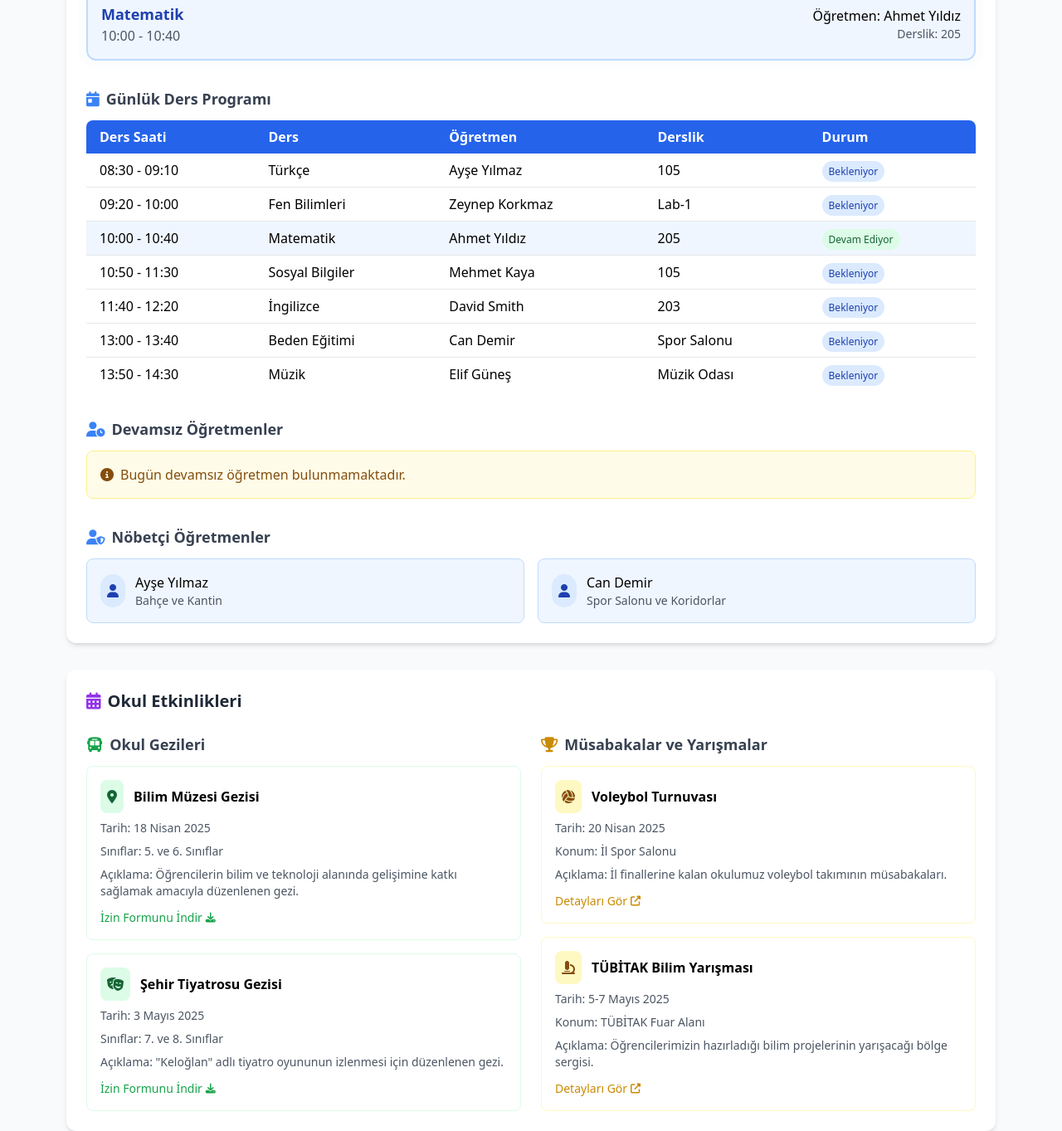
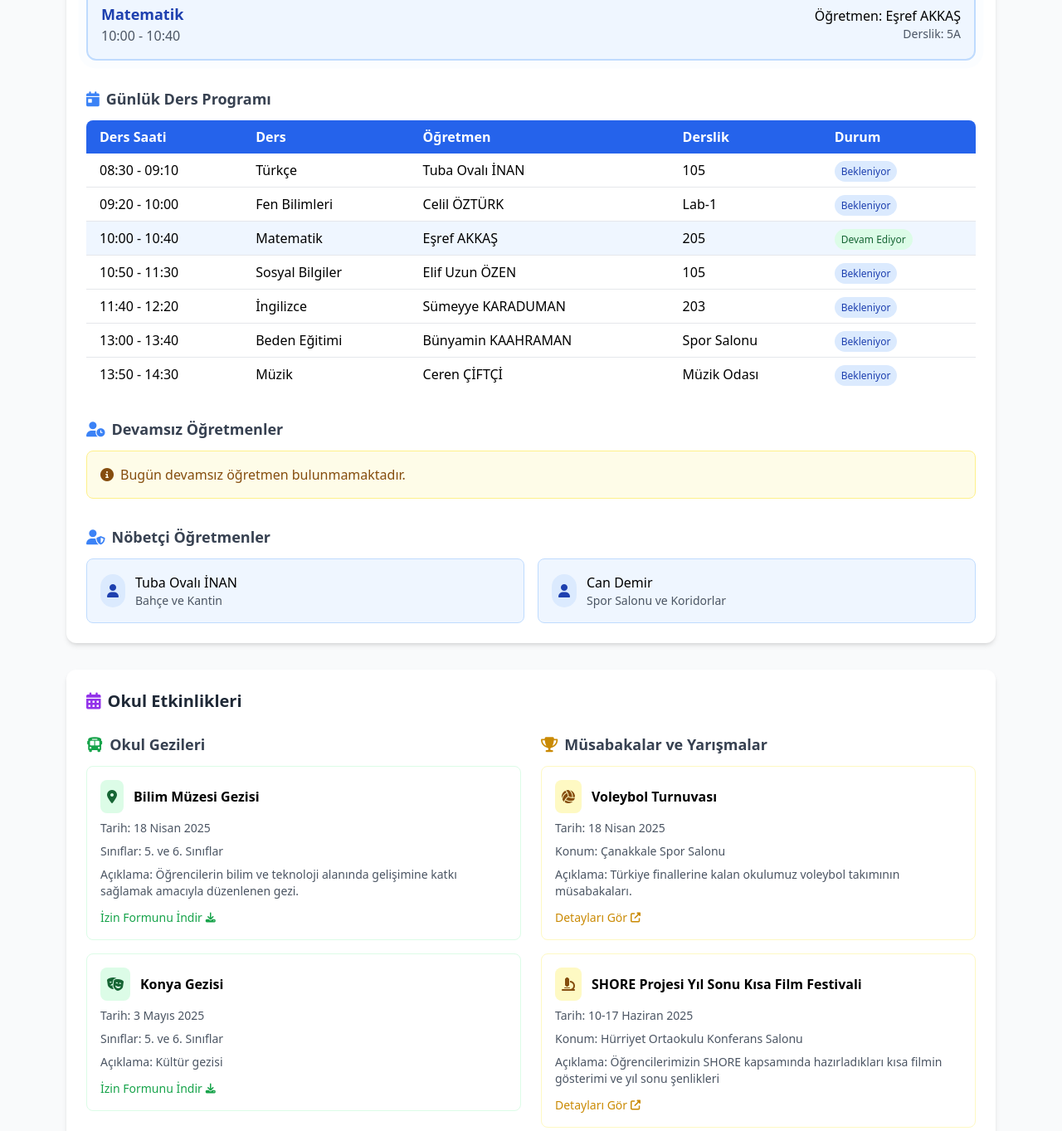
Before and after one commit to teachersedef81/school-chart1, a plain HTML site: page index.html in a window 1280 px wide. Shown: the part 985-2348 px from the top of the page at 83% size. Drawn offline with nearby package versions, Linux system fonts and the light colour scheme.

Commit message:
js update

```diff
--- a/index.html
+++ b/index.html
@@ -16,7 +16,7 @@
             <div class="flex justify-between items-center">
                 <div>
                     <h1 class="text-3xl font-bold text-blue-800">Okul Bilgi Portalı</h1>
-                    <p class="text-gray-600">Veli girişi - Anlık okul bilgileri</p>
+                    <p class="text-gray-600">Veli Bilgilendirme Portalı</p>
                 </div>
                 <div class="flex items-center space-x-4">
                     <div class="relative" id="notificationContainer">
@@ -37,7 +37,7 @@
                                         </div>
                                         <div class="ml-3">
                                             <p class="text-sm font-medium text-gray-800">Voleybol Turnuvası</p>
-                                            <p class="text-xs text-gray-500">Okulumuz voleybol takımı il finallerine katılmaya hak kazandı.</p>
+                                            <p class="text-xs text-gray-500">Okulumuz voleybol takımı TÜrkiye finallerine katılmaya hak kazandı.</p>
                                             <p class="text-xs text-gray-400 mt-1">2 saat önce</p>
                                         </div>
                                     </div>
@@ -175,11 +175,11 @@
                                 <div class="bg-green-100 text-green-800 p-2 rounded-lg mr-3">
                                     <i class="fas fa-theater-masks"></i>
                                 </div>
-                                <h4 class="font-semibold">Şehir Tiyatrosu Gezisi</h4>
+                                <h4 class="font-semibold">Konya Gezisi</h4>
                             </div>
                             <p class="text-sm text-gray-600 mb-2">Tarih: 3 Mayıs 2025</p>
-                            <p class="text-sm text-gray-600 mb-2">Sınıflar: 7. ve 8. Sınıflar</p>
-                            <p class="text-sm text-gray-600 mb-3">Açıklama: "Keloğlan" adlı tiyatro oyununun izlenmesi için düzenlenen gezi.</p>
+                            <p class="text-sm text-gray-600 mb-2">Sınıflar: 5. ve 6. Sınıflar</p>
+                            <p class="text-sm text-gray-600 mb-3">Açıklama: Kültür gezisi</p>
                             <a href="#" class="text-green-600 text-sm font-medium flex items-center">
                                 İzin Formunu İndir <i class="fas fa-download ml-1 text-xs"></i>
                             </a>
@@ -201,9 +201,9 @@
                                 </div>
                                 <h4 class="font-semibold">Voleybol Turnuvası</h4>
                             </div>
-                            <p class="text-sm text-gray-600 mb-2">Tarih: 20 Nisan 2025</p>
-                            <p class="text-sm text-gray-600 mb-2">Konum: İl Spor Salonu</p>
-                            <p class="text-sm text-gray-600 mb-3">Açıklama: İl finallerine kalan okulumuz voleybol takımının müsabakaları.</p>
+                            <p class="text-sm text-gray-600 mb-2">Tarih: 18 Nisan 2025</p>
+                            <p class="text-sm text-gray-600 mb-2">Konum: Çanakkale Spor Salonu</p>
+                            <p class="text-sm text-gray-600 mb-3">Açıklama: Türkiye finallerine kalan okulumuz voleybol takımının müsabakaları.</p>
                             <a href="#" class="text-yellow-600 text-sm font-medium flex items-center">
                                 Detayları Gör <i class="fas fa-external-link-alt ml-1 text-xs"></i>
                             </a>
@@ -213,11 +213,11 @@
                                 <div class="bg-yellow-100 text-yellow-800 p-2 rounded-lg mr-3">
                                     <i class="fas fa-microscope"></i>
                                 </div>
-                                <h4 class="font-semibold">TÜBİTAK Bilim Yarışması</h4>
+                                <h4 class="font-semibold">SHORE Projesi Yıl Sonu Kısa Film Festivali</h4>
                             </div>
-                            <p class="text-sm text-gray-600 mb-2">Tarih: 5-7 Mayıs 2025</p>
-                            <p class="text-sm text-gray-600 mb-2">Konum: TÜBİTAK Fuar Alanı</p>
-                            <p class="text-sm text-gray-600 mb-3">Açıklama: Öğrencilerimizin hazırladığı bilim projelerinin yarışacağı bölge sergisi.</p>
+                            <p class="text-sm text-gray-600 mb-2">Tarih: 10-17 Haziran 2025</p>
+                            <p class="text-sm text-gray-600 mb-2">Konum: Hürriyet Ortaokulu Konferans Salonu</p>
+                            <p class="text-sm text-gray-600 mb-3">Açıklama: Öğrencilerimizin SHORE kapsamında hazırladıkları kısa filmin gösterimi ve yıl sonu şenlikleri</p>
                             <a href="#" class="text-yellow-600 text-sm font-medium flex items-center">
                                 Detayları Gör <i class="fas fa-external-link-alt ml-1 text-xs"></i>
                             </a>
@@ -301,8 +301,8 @@
                             <div class="text-gray-600" id="currentLessonTime">10:00 - 10:40</div>
                         </div>
                         <div class="text-right">
-                            <div class="font-medium" id="currentTeacher">Öğretmen: Ahmet Yıldız</div>
-                            <div class="text-sm text-gray-600" id="currentClassroom">Derslik: 205</div>
+                            <div class="font-medium" id="currentTeacher">Öğretmen: Eşref AKKAŞ</div>
+                            <div class="text-sm text-gray-600" id="currentClassroom">Derslik: 8D</div>
                         </div>
                     </div>
                 </div>
@@ -364,7 +364,7 @@
         <div class="class-card bg-gradient-to-br from-blue-50 to-blue-100 border border-blue-200 rounded-lg p-4 text-center cursor-pointer transition-all duration-300 relative overflow-hidden">
             <div class="absolute -top-10 -right-10 w-20 h-20 rounded-full bg-blue-500 opacity-10"></div>
             <div class="text-3xl font-bold text-blue-800 mb-2 class-name">5A</div>
-            <div class="text-sm text-gray-600 mb-3 teacher-name">Sınıf Öğretmeni: Ayşe Yılmaz</div>
+            <div class="text-sm text-gray-600 mb-3 teacher-name">Sınıf Öğretmeni: Mustafa TOPCAN</div>
             <div class="text-xs bg-blue-200 text-blue-800 py-1 px-2 rounded-full inline-block current-lesson">
                 <i class="fas fa-book-open mr-1"></i>
                 <span>Şu an: Matematik</span>
--- a/scripts.js
+++ b/scripts.js
@@ -1,45 +1,45 @@
  // Sample data for classes (extended)
         const classData = {
             '5A': {
-                homeroomTeacher: 'Ayşe Yılmaz',
+                homeroomTeacher: 'Mustafa TOPCAN',
                 currentLesson: {
                     name: 'Matematik',
                     time: '10:00 - 10:40',
-                    teacher: 'Ahmet Yıldız',
-                    classroom: '205'
+                    teacher: 'Eşref AKKAŞ',
+                    classroom: '5A'
                 },
                 schedule: [
-                    { time: '08:30 - 09:10', subject: 'Türkçe', teacher: 'Ayşe Yılmaz', classroom: '105', status: 'normal' },
-                    { time: '09:20 - 10:00', subject: 'Fen Bilimleri', teacher: 'Zeynep Korkmaz', classroom: 'Lab-1', status: 'normal' },
-                    { time: '10:00 - 10:40', subject: 'Matematik', teacher: 'Ahmet Yıldız', classroom: '205', status: 'current' },
-                    { time: '10:50 - 11:30', subject: 'Sosyal Bilgiler', teacher: 'Mehmet Kaya', classroom: '105', status: 'upcoming' },
-                    { time: '11:40 - 12:20', subject: 'İngilizce', teacher: 'David Smith', classroom: '203', status: 'upcoming' },
-                    { time: '13:00 - 13:40', subject: 'Beden Eğitimi', teacher: 'Can Demir', classroom: 'Spor Salonu', status: 'upcoming' },
-                    { time: '13:50 - 14:30', subject: 'Müzik', teacher: 'Elif Güneş', classroom: 'Müzik Odası', status: 'upcoming' }
+                    { time: '08:30 - 09:10', subject: 'Türkçe', teacher: 'Tuba Ovalı İNAN', classroom: '105', status: 'normal' },
+                    { time: '09:20 - 10:00', subject: 'Fen Bilimleri', teacher: 'Celil ÖZTÜRK', classroom: 'Lab-1', status: 'normal' },
+                    { time: '10:00 - 10:40', subject: 'Matematik', teacher: 'Eşref AKKAŞ', classroom: '205', status: 'current' },
+                    { time: '10:50 - 11:30', subject: 'Sosyal Bilgiler', teacher: 'Elif Uzun ÖZEN', classroom: '105', status: 'upcoming' },
+                    { time: '11:40 - 12:20', subject: 'İngilizce', teacher: 'Sümeyye KARADUMAN', classroom: '203', status: 'upcoming' },
+                    { time: '13:00 - 13:40', subject: 'Beden Eğitimi', teacher: 'Bünyamin KAAHRAMAN', classroom: 'Spor Salonu', status: 'upcoming' },
+                    { time: '13:50 - 14:30', subject: 'Müzik', teacher: 'Ceren ÇİFTÇİ', classroom: 'Müzik Odası', status: 'upcoming' }
                 ],
                 substitutes: [],
                 dutyTeachers: [
-                    { name: 'Ayşe Yılmaz', area: 'Bahçe ve Kantin' },
+                    { name: 'Tuba Ovalı İNAN', area: 'Bahçe ve Kantin' },
                     { name: 'Can Demir', area: 'Spor Salonu ve Koridorlar' }
                 ]
             },
             '5B': {
-                homeroomTeacher: 'Hasan Aydın',
+                homeroomTeacher: 'Cem ÖNCÜ',
                 currentLesson: {
                     name: 'Türkçe',
                     time: '10:00 - 10:40',
-                    teacher: 'Hasan Aydın',
+                    teacher: 'Vedat YÜKSEL',
                     classroom: '106'
                 },
                 schedule: [
-                    { time: '08:30 - 09:10', subject: 'Matematik', teacher: 'Ahmet Yıldız', classroom: '106', status: 'completed' },
-                    { time: '09:20 - 10:00', subject: 'Fen Bilimleri', teacher: 'Zeynep Korkmaz', classroom: 'Lab-1', status: 'completed' },
-                    { time: '10:00 - 10:40', subject: 'Türkçe', teacher: 'Hasan Uysal', classroom: '105', status: 'completed'},
-                    { time: '10:00 - 10:40', subject: 'Türkçe', teacher: 'Hasan Aydın', classroom: '106', status: 'current' },
-                    { time: '10:50 - 11:30', subject: 'İngilizce', teacher: 'David Smith', classroom: '203', status: 'upcoming' },
-                    { time: '11:40 - 12:20', subject: 'Sosyal Bilgiler', teacher: 'Mehmet Kaya', classroom: '106', status: 'upcoming' },
-                    { time: '13:00 - 13:40', subject: 'Görsel Sanatlar', teacher: 'Selin Tekin', classroom: 'Sanat Odası', status: 'upcoming' },
-                    { time: '13:50 - 14:30', subject: 'Bilişim Teknolojileri', teacher: 'Murat Şen', classroom: 'Bilgisayar Lab', status: 'upcoming' }
+                    { time: '08:30 - 09:10', subject: 'Matematik', teacher: 'Ümit ATAR', classroom: '106', status: 'completed' },
+                    { time: '09:20 - 10:00', subject: 'Fen Bilimleri', teacher: 'Cem ÖNCÜ', classroom: 'Lab-1', status: 'completed' },
+                    { time: '10:00 - 10:40', subject: 'Türkçe', teacher: 'Vedat YÜKSEL', classroom: '105', status: 'completed'},
+                    { time: '10:00 - 10:40', subject: 'Türkçe', teacher: 'Vedat YÜKSEL', classroom: '106', status: 'current' },
+                    { time: '10:50 - 11:30', subject: 'İngilizce', teacher: 'Elif FERGANE', classroom: '203', status: 'upcoming' },
+                    { time: '11:40 - 12:20', subject: 'Sosyal Bilgiler', teacher: 'Elif Uzun ÖZEN', classroom: '106', status: 'upcoming' },
+                    { time: '13:00 - 13:40', subject: 'Görsel Sanatlar', teacher: 'Elçin KAHRAMAN', classroom: 'Sanat Odası', status: 'upcoming' },
+                    { time: '13:50 - 14:30', subject: 'Bilişim Teknolojileri', teacher: 'Muhammet ÖZCAN', classroom: 'Bilgisayar Lab', status: 'upcoming' }
                 ],
                 substitutes: [],
                 dutyTeachers: [
```
